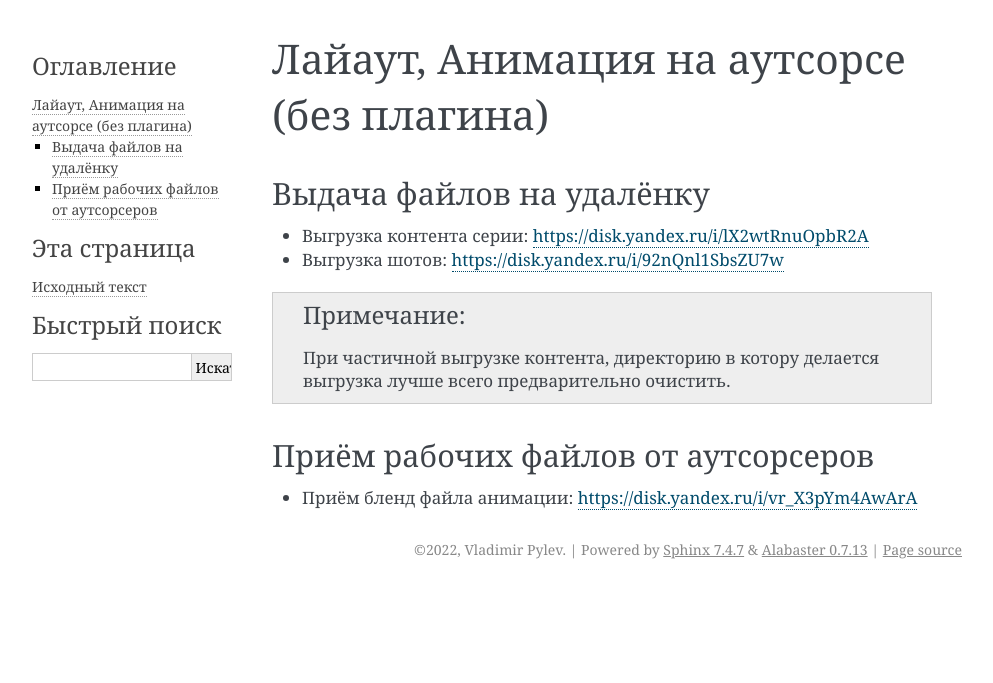
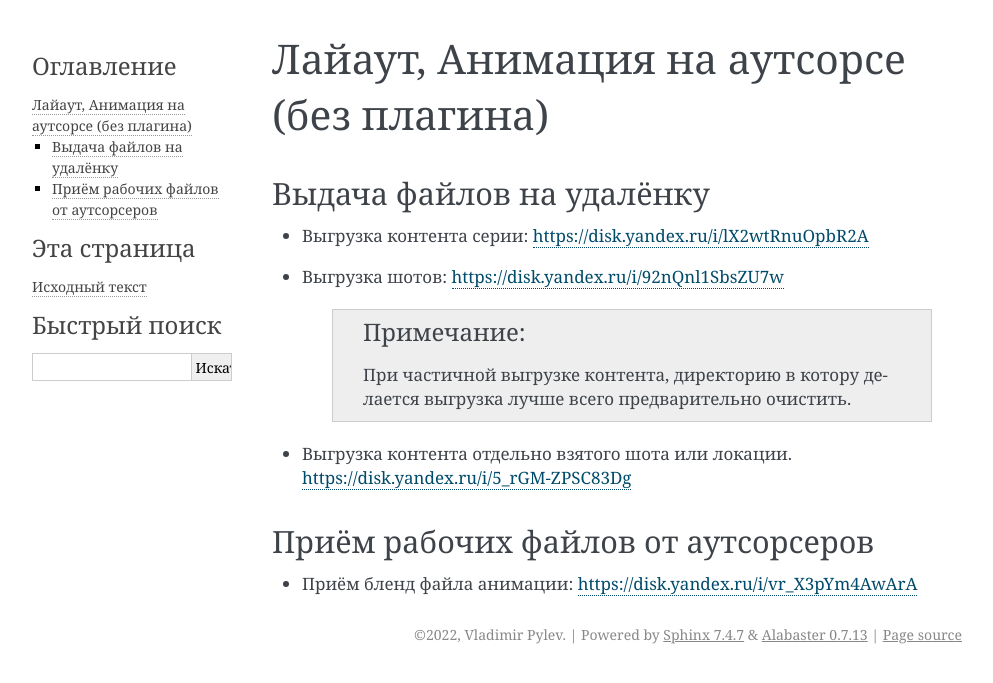
Before and after one commit to volodya-renderberg/cerebro-b3d-connect-manual, a Sphinx documentation site: the page built from docs/source/manual/processes/managers_functions/animation_to_outsource.rst, in a window 1280 px wide. Shown: the top 683 px of the page, without its empty margins (148-1141 px from the left). Built offline with Sphinx 7.4.7, drawn with Linux system fonts in a browser that asks for light colours.

Commit message:
выдача файла на удалёнку

```diff
--- a/docs/source/manual/processes/managers_functions/animation_to_outsource.rst
+++ b/docs/source/manual/processes/managers_functions/animation_to_outsource.rst
@@ -10,7 +10,9 @@
 
 * Выгрузка шотов: `<https://disk.yandex.ru/i/92nQnl1SbsZU7w>`_
 
-.. note:: При частичной выгрузке контента, директорию в котору делается выгрузка лучше всего предварительно очистить.
+    .. note:: При частичной выгрузке контента, директорию в котору делается выгрузка лучше всего предварительно очистить.
+
+* Выгрузка контента отдельно взятого шота или локации. `<https://disk.yandex.ru/i/5_rGM-ZPSC83Dg>`_
 
 
 Приём рабочих файлов от аутсорсеров
```
